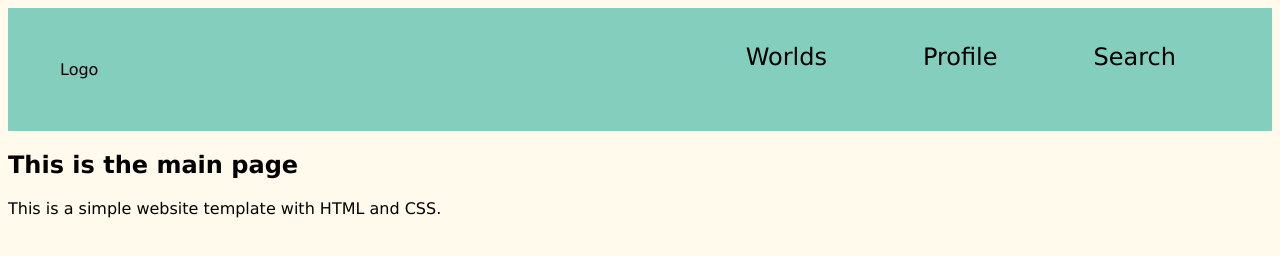
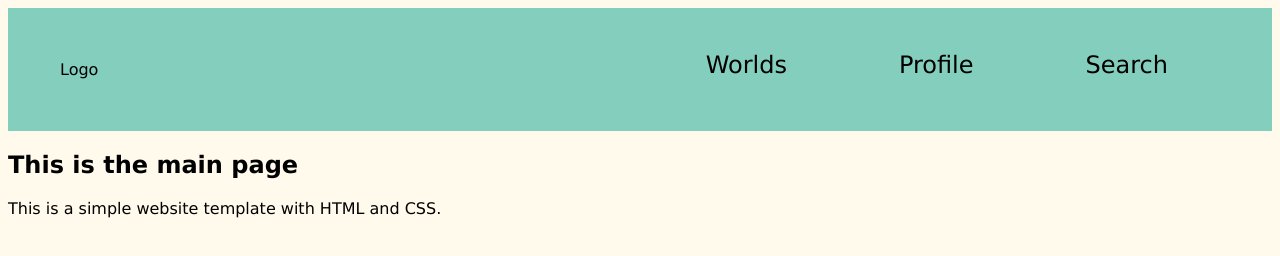
Before and after one commit to PetraHauk/YourAtlas_Fe, a website: page Js-template/html/index.html in a window 1280 px wide. Drawn offline with Linux system fonts and the light colour scheme.

Commit message:
Fixing paddings

```diff
--- a/Js-template/css/main.css
+++ b/Js-template/css/main.css
@@ -24,19 +24,15 @@ ul{
 .navbar-nav li {
   font-size: 1.5rem;
   height: 3rem;
-  margin: 0 1rem;
+  margin: 0.4rem 1rem;
 
 }
 
 .navbar-nav li a {
   display: block;
-  padding-left:  2rem;
-  padding-right:  2rem;
-  padding-top: 1.2rem;
-  padding-bottom: 0.4rem;
+  padding: 1.3rem 2.5rem;
   color: black;
   text-decoration: none;
-  height: 100%;
   border-radius: 20px;
   transition: background-color 0.3s ease, color 0.3s ease;
 }
```
